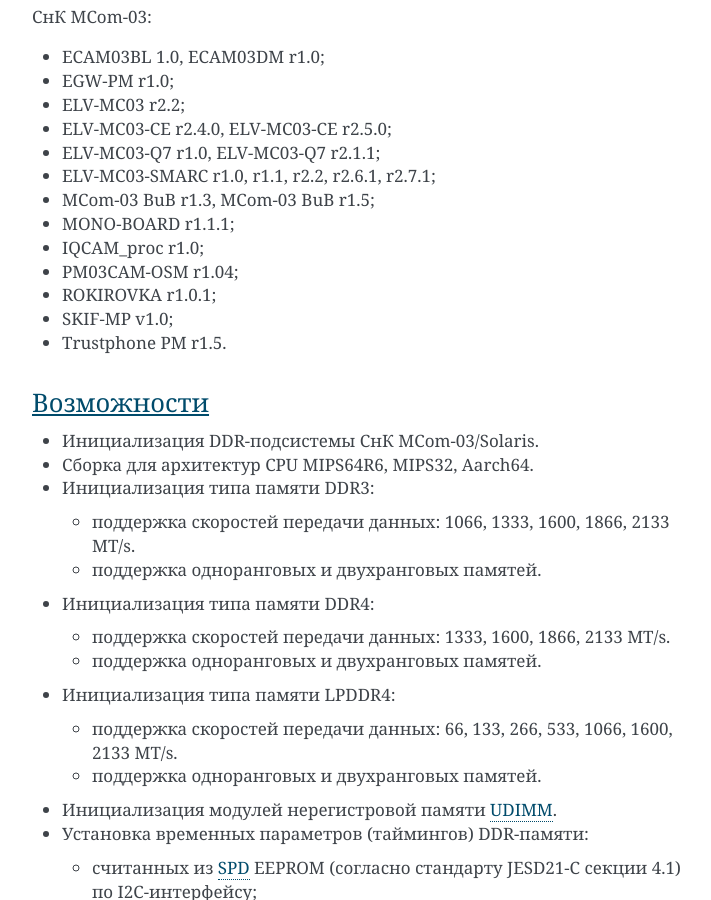
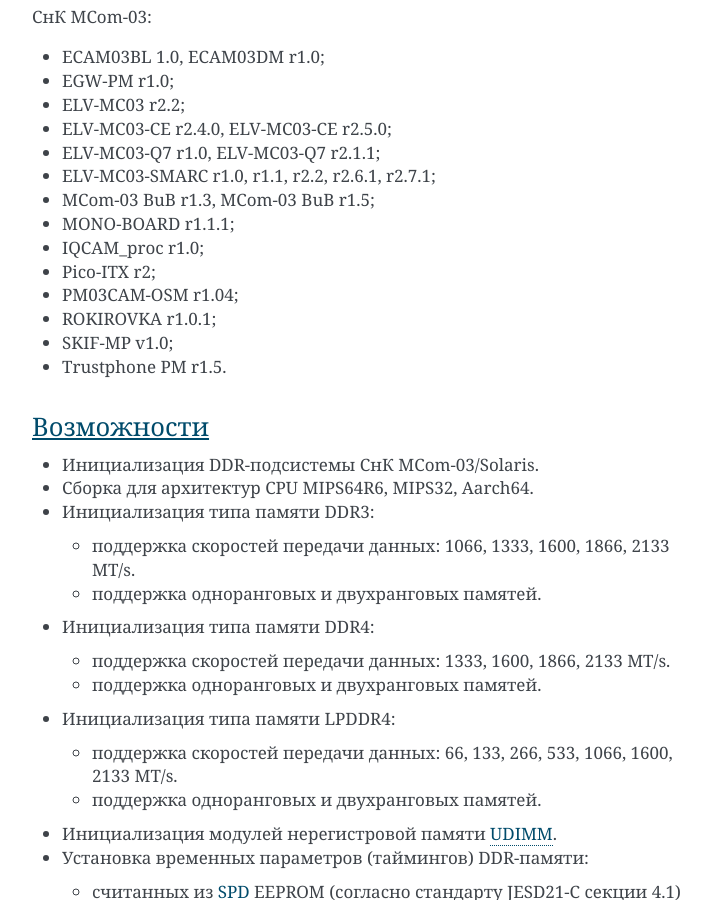
Before and after one commit to elvees/ddrinit, a Sphinx documentation site: the page built from doc/index.rst, in a window 1280 px wide and 900 px high, scrolled down 1193 px. Shown: the whole window, without its empty margins (388-1099 px from the left). Built offline with Sphinx 7.4.7, drawn with Linux system fonts in a browser that asks for light colours.

Commit message:
mcom03: Add defconfig for Pico-ITX r2
Config is based on ELV-MC03-SMARC-r1.0, but with DRAM_RATE 1866 MT/s and
without I2C support.

Issue: #MCOM03SW-2788
Change-Id: Ie4a3bb546643a337585b8bc718eee4dfc0729cd2

```diff
--- a/doc/index.rst
+++ b/doc/index.rst
@@ -39,6 +39,7 @@
 * MCom-03 BuB r1.3, MCom-03 BuB r1.5;
 * MONO-BOARD r1.1.1;
 * IQCAM_proc r1.0;
+* Pico-ITX r2;
 * PM03CAM-OSM r1.04;
 * ROKIROVKA r1.0.1;
 * SKIF-MP v1.0;
```
Also changed, not shown: 1 other file.
